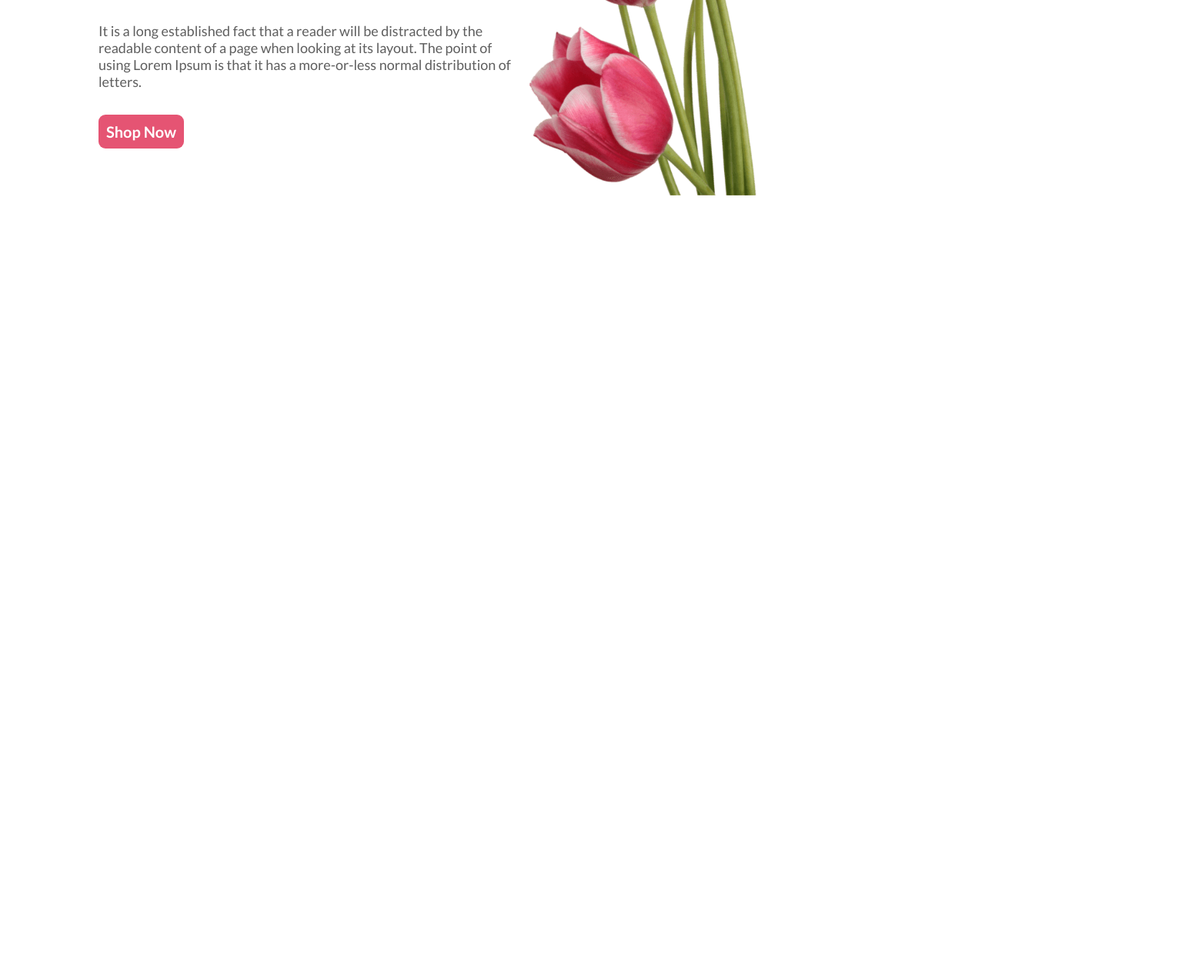
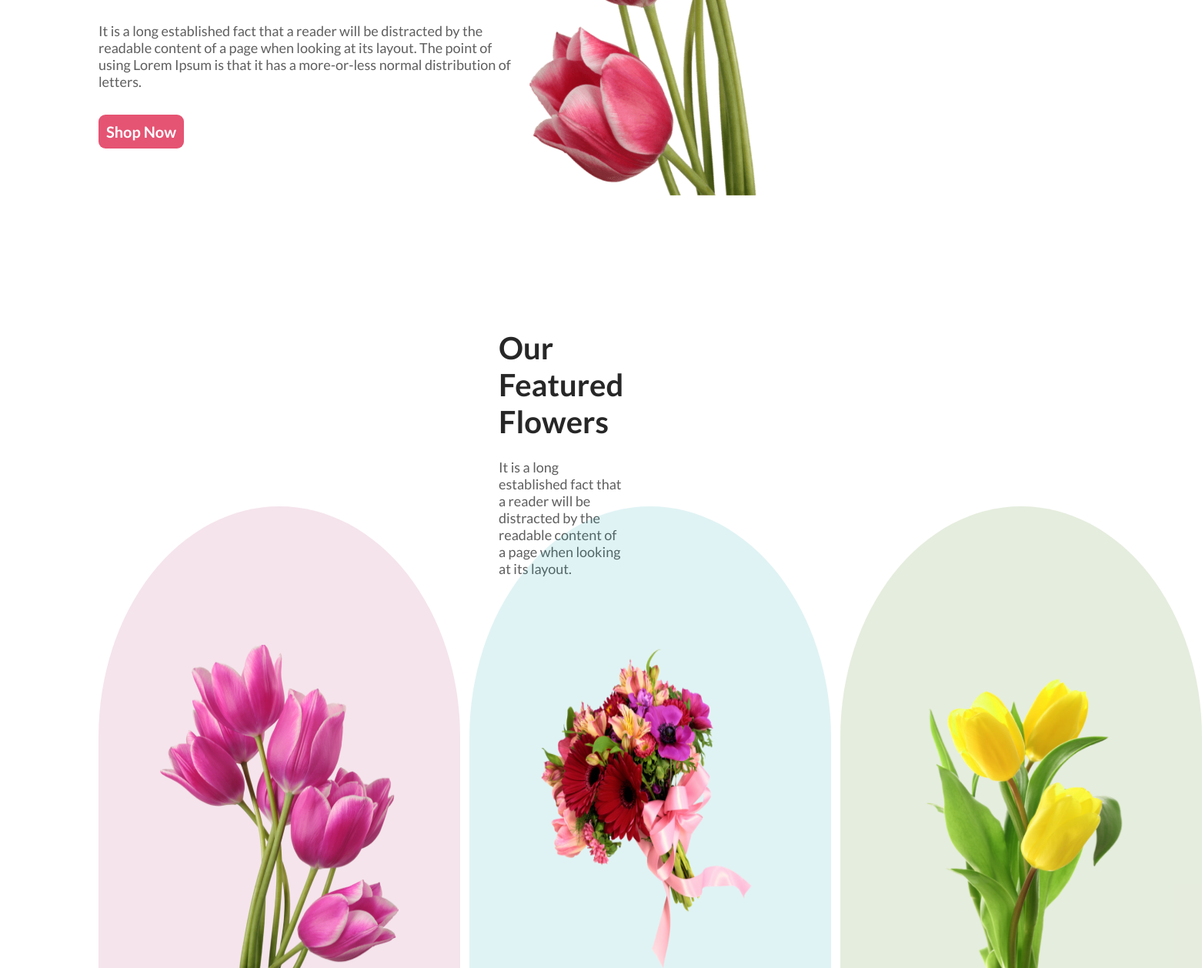
Before and after one commit to Selim999-BD/flower-shop, a plain HTML site: page index.html in a window 1280 px wide. Shown: the part 630-1888 px from the top of the page at 77% size, 1562 px wide, since content can reach past the window. Before the commit the page ends 888 px from the top, so only its background shows below. Drawn offline with Linux system fonts and the light colour scheme.

Commit message:
done the upcoming flower section

```diff
--- a/index.html
+++ b/index.html
@@ -20,7 +20,25 @@
         </div>
     </header>
     <main>
-
+        <section class=" container ">
+            <div class="upcoming-box">
+                <h3 class="upcoming-title lato-thin black">Our Featured Flowers</h3>
+                <p class="upcoming-details lato-thin black-2">It is a long established fact that a reader will be distracted by the readable content of a page when looking at its layout.</p>
+            </div>
+        </section>
+        <section class="upcoming-flower container">
+            <div class="flower-box">
+                <div class="box" id="box-1">
+                        <img src="Flower Asset/pngwing 6.png" alt="">
+                </div>
+                <div class="box" id="box-2">
+                    <img src="Flower Asset/pngwing 5.png" alt="">
+                </div>
+                <div class="box" id="box-3">
+                        <img src="Flower Asset/pngwing 7.png" alt="">
+                </div>
+            </div>
+        </section>
     </main>
     <footer>
 
--- a/styles/style.css
+++ b/styles/style.css
@@ -37,7 +37,6 @@ a{
 /* header style */
 .container{
     width:80%;
-    height:885px;
     margin: auto;
     display: flex;
     justify-content: space-between;
@@ -59,9 +58,48 @@ a{
     font-weight: bolder;
     margin-bottom: 32px;
 }
-.contain-details{
+.contain-details,.upcoming-details{
     font-size: 18px;
     font-weight: 500;
     margin-bottom: 32px;
 
 }
+/* upcoming flower style */
+.upcoming-box{
+    width:600px;
+    height:140px;
+    margin:174px 520px 0px 520px;
+}
+.upcoming-title{
+    font-size: 40px;
+    font-weight: bolder;
+    margin-bottom: 24px;
+}
+.flower-box{
+    display: flex;
+    justify-content: space-between;
+    gap:12px;
+    margin-top: 90px;
+}
+.box{
+    width:470px;
+    height:600px;
+    border-radius:50% 50% 0 0;
+    display: flex;
+    flex-direction: column;
+    justify-content: end;
+    align-items: center;
+}
+.box >img{
+    width:310px;
+    height:420px;
+}
+#box-1{
+    background-color: #a721621e;
+}
+#box-2{
+    background-color: #0598a01f;
+}
+#box-3{
+    background-color: #477d1123;
+}
```
